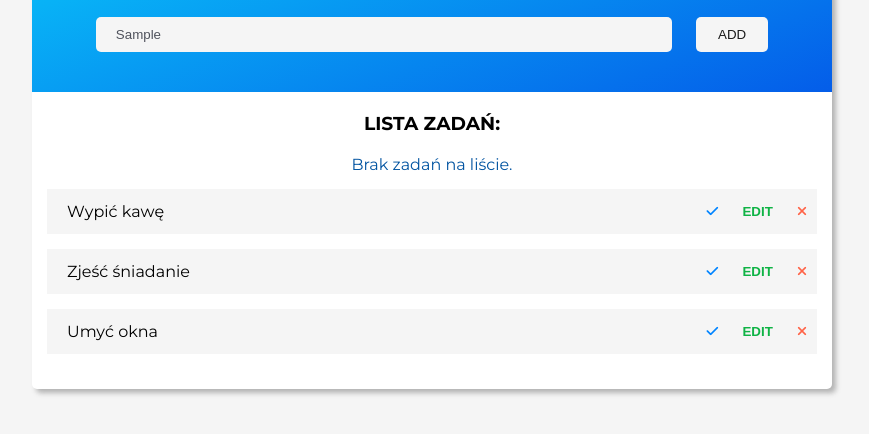
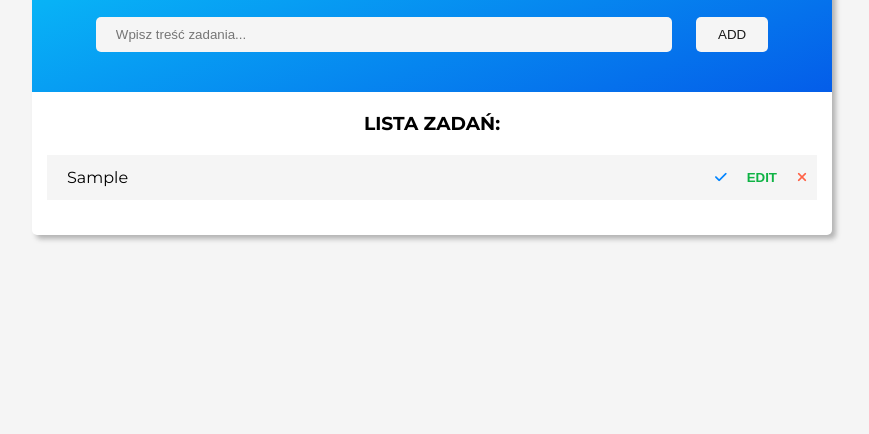
Before and after one commit to ChrisBar92/TodoLista_v1, a plain HTML site: page index.html in a window 1280 px wide. Both pictures are taken after typing "Sample" into the empty fields and a click on the button "ADD". Shown: the part 202-636 px from the top of the page, without its empty margins (208-1077 px from the left). Drawn offline with Linux system fonts and the light colour scheme.

Commit message:
todolist finished and working correcly

```diff
--- a/index.html
+++ b/index.html
@@ -24,9 +24,9 @@
         </div>
         <div class="todolist">
             <h3>Lista zadań:</h3>
-            <p class="error-info">Brak zadań na liście.</p>
+            <p class="error-info"></p>
             <ul>
-                <li data-id='test1'>Wypić kawę
+                <!-- <li data-id='test1'>Wypić kawę
                     <div class="tools">
                         <button class="complete"><i class="fas fa-check"></i></button>
                         <button class="edit">EDIT</button>
@@ -46,7 +46,7 @@
                         <button class="edit">EDIT</button>
                         <button class="delete"><i class="fas fa-times"></i></button>
                     </div>
-                </li>
+                </li> -->
             </ul>
         </div>
     </div>
--- a/main.js
+++ b/main.js
@@ -0,0 +1,146 @@
+let todoInput //miejsce, gdzie uzytkownik wpisuje tresc zadania
+let errorInfo // info o braku zadan / koniecznosci wpisania tekstu
+let addBtn // przycisk ADD - dodaje nowe elementy do listy
+let ulList // lista zadan, tagi UL
+
+let popup // popup
+let popupInfo // tekst w popupie, jak się doda pusty tekst
+let todoToEdit // edytowany Todo
+let popupInput // input w popupie
+let popupAddBtn // przycisk 'zatwierdz' w popupie
+let popupCloseBtn // przycisk 'anuluj' w popupie
+
+const main = () => {
+	prepaerDOMElements()
+	prepareDOMEvents()
+}
+
+const prepaerDOMElements = () => {
+	//pobieram wszystkie elementy
+	todoInput = document.querySelector('.todo-input')
+	errorInfo = document.querySelector('.error-info')
+	addBtn = document.querySelector('.btn-add')
+	ulList = document.querySelector('.todolist ul')
+
+	popup = document.querySelector('.popup')
+	popupInfo = document.querySelector('.popup-info')
+	popupInput = document.querySelector('.popup-input')
+	popupAddBtn = document.querySelector('.accept')
+	popupCloseBtn = document.querySelector('.cancel')
+}
+
+const prepareDOMEvents = () => {
+	//nadaje nasluchiwanie
+	addBtn.addEventListener('click', addNewTodo)
+	ulList.addEventListener('click', chceckClick)
+	popupCloseBtn.addEventListener('click', closePopup)
+	popupAddBtn.addEventListener('click', changeTodoText)
+    todoInput.addEventListener('keyup', enterKeyCheck)
+}
+
+const addNewTodo = () => {
+	if (todoInput.value !== '') {
+		const newTodo = document.createElement('li')
+		newTodo.textContent = todoInput.value
+		ulList.append(newTodo)
+
+		createToolsArea(newTodo)
+
+		todoInput.value = ''
+		errorInfo.textContent = ''
+	} else {
+		errorInfo.textContent = 'Wpisz treść zadania'
+	}
+}
+
+// wytlumaczenie uzycia newTask poniżej
+// w funkcji add podstawiamy 3 i 5 i do zmiennej score przypisujemy 8.
+// następnie wywołujemy funkcję schowscore z parametrem 8, która wylogowuje nam "Wynik to 8"
+/*
+
+const add = (x,y) => {
+    const score = x + y
+
+    showScore(score)
+}
+
+const showScore(score2) => {
+    console.log(`Wynik to ${score2})
+}
+
+add(3,5)
+
+*/
+
+const createToolsArea = newTask => {
+	const toolsPanel = document.createElement('div')
+	toolsPanel.classList.add('tools')
+	newTask.append(toolsPanel)
+
+	const completeBtn = document.createElement('button')
+	completeBtn.classList.add('complete')
+	completeBtn.innerHTML = '<i class="fas fa-check"></i>'
+
+	const editBtn = document.createElement('button')
+	editBtn.classList.add('edit')
+	editBtn.textContent = 'EDIT'
+
+	const deleteBtn = document.createElement('button')
+	deleteBtn.classList.add('delete')
+	deleteBtn.innerHTML = '<i class="fas fa-times"></i>'
+
+	toolsPanel.append(completeBtn, editBtn, deleteBtn)
+}
+
+const chceckClick = e => {
+	if (e.target.matches('.complete')) {
+		e.target.closest('li').classList.toggle('completed')
+		e.target.classList.toggle('completed')
+	} else if (e.target.matches('.edit')) {
+		editToDo(e)
+	} else if (e.target.matches('.delete')) {
+		deleteTodo(e)
+	}
+}
+
+const editToDo = e => {
+	todoToEdit = e.target.closest('li')
+
+	popupInput.value = todoToEdit.firstChild.textContent
+
+	console.log(todoToEdit.firstChild)
+	popup.style.display = 'flex'
+}
+
+const closePopup = () => {
+	popup.style.display = 'none'
+}
+
+const changeTodoText = () => {
+	if (popupInput.value !== '') {
+		todoToEdit.firstChild.textContent = popupInput.value
+		popup.style.display = 'none'
+		popupInfo.textContent = ''
+	} else {
+		popupInfo.textContent = 'Musisz podac jakas tresc'
+	}
+}
+
+const deleteTodo = e => {
+	e.target.closest('li').remove()
+	const allTodos = ulList.querySelectorAll('li')
+
+	if (allTodos.length === 0) {
+		errorInfo.textContent = 'Brak zadan na liscie'
+	}
+}
+
+const enterKeyCheck = (e) => {
+  if(e.key === 'Enter') {
+   addNewTodo()
+  }
+}
+
+
+
+document.addEventListener('DOMContentLoaded', main)
```
